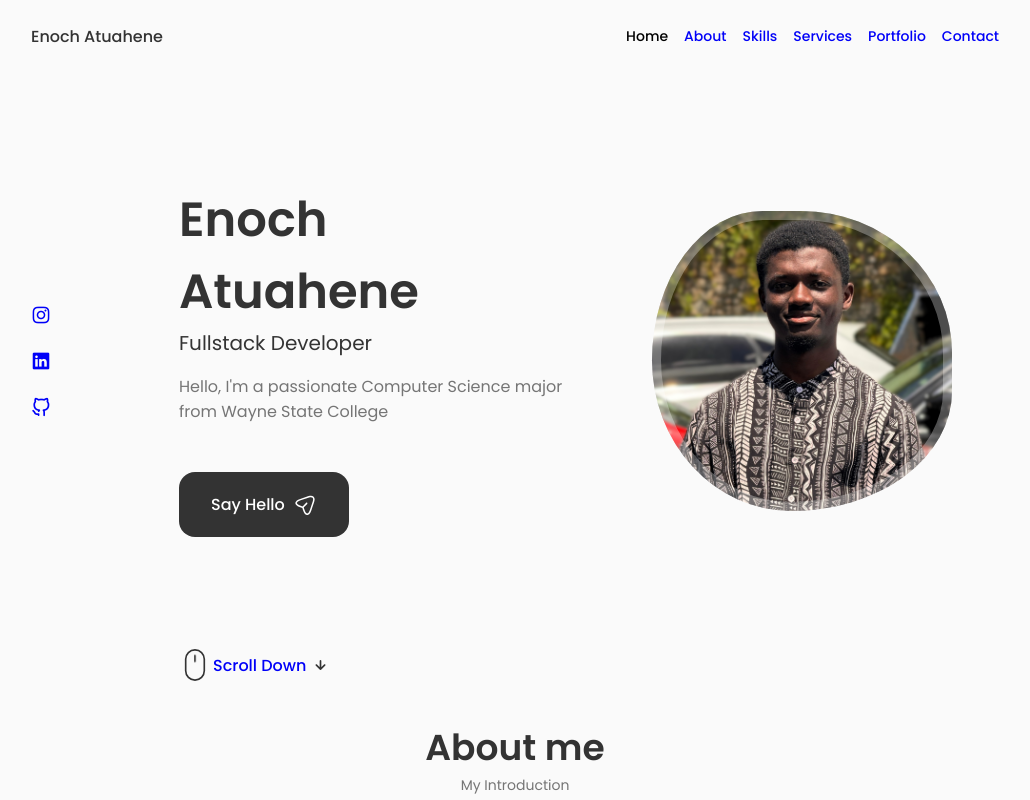
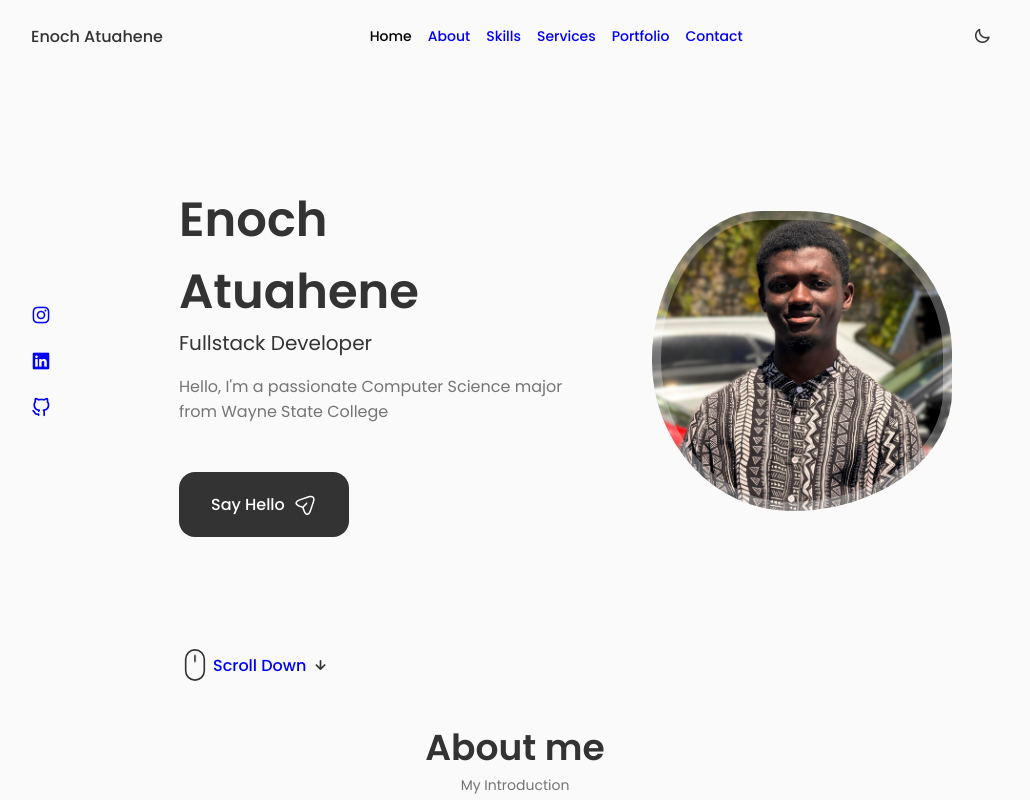
Before and after one commit to Typher7/portfolio_website, a React (Create React App) app: page / in a window 1280 px wide. Shown: the top 800 px of the page, without its empty margins (125-1155 px from the left). Built offline with nearby package versions, Linux system fonts and the light colour scheme.

Commit message:
light/dark mode update (#1)

```diff
--- a/src/App.css
+++ b/src/App.css
@@ -4,16 +4,8 @@
 /*=============== VARIABLES CSS ===============*/
 :root {
 	--header-height: 3rem;
-
-	/*========== Colors ==========*/
-	/*Color mode HSL(hue, saturation, lightness)*/
 	--hue: 0;
 	--sat: 0%;
-	--title-color: hsl(var(--hue), var(--sat), 20%);
-	--title-color-dark: hsl(var(--hue), var(--sat), 0%);
-	--text-color: hsl(var(--hue), var(--sat), 46%);
-	--body-color: hsl(var(--hue), var(--sat), 98%);
-	--container-color: #fff;
 
 	/*========== Font and typography ==========*/
 	--body-font: "Poppins", sans-serif;
@@ -48,6 +40,43 @@
 	--z-tooltip: 10;
 	--z-fixed: 100;
 	--z-modal: 1000;
+}
+
+:root[data-theme="light"] {
+	--title-color: hsl(var(--hue), var(--sat), 20%);
+	--title-color-dark: hsl(var(--hue), var(--sat), 0%);
+	--text-color: hsl(var(--hue), var(--sat), 46%);
+	--body-color: hsl(var(--hue), var(--sat), 98%);
+	--container-color: #fff;
+	--box-shadow: 0 2px 4px rgba(0, 0, 0, 0.1);
+}
+
+:root[data-theme="dark"] {
+	--title-color: #fff;
+	--title-color-dark: #e6e6e6;
+	--text-color: #bbb;
+	--body-color: #1a1a1a;
+	--container-color: #242424;
+	--box-shadow: 0 2px 4px rgba(0, 0, 0, 0.2);
+}
+
+.theme-toggle {
+    background: none;
+    border: none;
+    color: var(--title-color);
+    cursor: pointer;
+    font-size: 1.1rem;
+    padding: 0.5rem;
+    margin-left: 1rem;
+    transition: color 0.3s;
+}
+
+.theme-toggle:hover {
+    color: var(--title-color-dark);
+}
+
+body {
+    transition: background-color 0.3s, color 0.3s;
 }
 
 /* Responsive typography */
@@ -216,3 +245,22 @@
 		margin-right: var(--mb-1);
 	}
 }
+:root {
+	--body-color: #fafafa;
+	--title-color: hsl(var(--hue), 8%, 15%);
+	--title-color-dark: hsl(var(--hue), 8%, 15%);
+	--text-color: hsl(var(--hue), 8%, 45%);
+	--container-color: #fff;
+	--link-color: #0000f8;
+	--box-shadow: 0 2px 4px rgba(0, 0, 0, 0.2);
+}
+
+[data-theme='dark'] {
+	--body-color: #1a1a1a;
+	--title-color: hsl(var(--hue), 8%, 95%);
+	--title-color-dark: hsl(var(--hue), 8%, 95%);
+	--text-color: hsl(var(--hue), 8%, 75%);
+	--container-color: #2d2d2d;
+	--link-color: #66b3ff;
+	--box-shadow: 0 2px 4px rgba(0, 0, 0, 0.4);
+}
--- a/src/App.js
+++ b/src/App.js
@@ -7,7 +7,6 @@ import Skills from './components/skills/Skills';
 import Services from './components/services/Services';
 import Qualification from './components/qualification/Qualification';
 import Work from './components/work/Work';
-import Testimonials from './components/testimonials/Testimonials';
 import Contact from './components/contact/Contact';
 import Footer from './components/footer/Footer';
 import ScrollUp from './components/scrollup/ScrollUp';
@@ -24,7 +23,6 @@ function App() {
 				<Services />
 				<Qualification />
 				<Work />
-				{/* <Testimonials /> */}
 				<Contact />
 			</main>
 			<Footer />
--- a/src/components/contact/contact.css
+++ b/src/components/contact/contact.css
@@ -52,7 +52,7 @@
   align-items: center;
   justify-content: center;
   column-gap: 0.25rem;
-  color: #0000f8;
+  color: var(--link-color, #0000f8);
 }
 
 .contact__button-icon {
--- a/src/components/header/Header.jsx
+++ b/src/components/header/Header.jsx
@@ -1,10 +1,12 @@
 import React, { useState, useEffect } from "react";
 import "./header.css";
+import { useTheme } from "../../context/ThemeContext";
 
 const Header = () => {
     const [isScrolled, setIsScrolled] = useState(false);
     const [toggle, setToggle] = useState(false);
     const [activeNav, setActiveNav] = useState("#home");
+    const { isDarkMode, toggleTheme } = useTheme();
 
     useEffect(() => {
         const handleScroll = () => {
@@ -48,6 +50,9 @@ const Header = () => {
                 <div className="nav__toggle" onClick={() => setToggle(!toggle)}>
                     <i className="uil uil-apps"></i>
                 </div>
+                <button onClick={toggleTheme} className="theme-toggle">
+                    <i className={`uil ${isDarkMode ? 'uil-sun' : 'uil-moon'}`}></i>
+                </button>
             </nav>
         </header>
     );
--- a/src/components/header/header.css
+++ b/src/components/header/header.css
@@ -30,10 +30,9 @@
     flex-direction: column;
     align-items: center;
     font-size: var(--small-font-size);
-    color: #0000f8;
+    color: var(--link-color, #0000f8);
     font-weight: var(--font-medium);
     transition: .3s;
-
 }
 
 .nav__icon,
--- a/src/components/home/home.css
+++ b/src/components/home/home.css
@@ -17,7 +17,7 @@
 
 .home__social-icon{
     font-size: 1.25rem;
-    color: #0000f8;
+    color: var(--link-color, var(--title-color));
 }
 
 .home__social-icon:hover {
@@ -102,7 +102,7 @@
 }
 
 .home__scroll-name{
-    color: #0000f8;
+    color: var(--link-color, var(--title-color));
     font-weight: var(--font-medium);
     margin-right: var(--mb-0-25);
     margin-left: 2px;
--- a/src/components/services/services.css
+++ b/src/components/services/services.css
@@ -25,7 +25,7 @@
 }
 
 .services__button {
-  color: #0000f8;
+  color: var(--link-color, var(--title-color));
   font-size: var(--small-font-size);
   display: inline-flex;
   align-items: center;
--- a/src/components/work/work.css
+++ b/src/components/work/work.css
@@ -34,7 +34,7 @@
   display: flex;
   align-items: center;
   column-gap: 0.25rem;
-  color: #0000f8;
+  color: var(--link-color, #0000f8);
 }
 
 .work__button-icon {
--- /dev/null
+++ b/src/context/ThemeContext.jsx
@@ -0,0 +1,52 @@
+import React, { createContext, useState, useContext, useEffect } from 'react';
+
+const ThemeContext = createContext();
+
+export const ThemeProvider = ({ children }) => {
+    const [isDarkMode, setIsDarkMode] = useState(() => {
+        const savedTheme = localStorage.getItem('theme');
+        const systemPrefersDark = window.matchMedia('(prefers-color-scheme: dark)');
+
+        return savedTheme === null ? systemPrefersDark.matches : savedTheme === 'dark';
+    });
+
+    useEffect(() => {
+        const systemPrefersDark = window.matchMedia('(prefers-color-scheme: dark)');
+
+        const handleSystemThemeChange = (e) => {
+            if (localStorage.getItem('theme') === null) {
+                setIsDarkMode(e.matches);
+            }
+        };
+
+        systemPrefersDark.addEventListener('change', handleSystemThemeChange);
+
+        document.documentElement.setAttribute('data-theme', isDarkMode ? 'dark' : 'light');
+
+        return () => {
+            systemPrefersDark.removeEventListener('change', handleSystemThemeChange);
+        };
+    }, [isDarkMode]);
+
+    const toggleTheme = () => {
+        setIsDarkMode(prev => {
+            const newTheme = !prev;
+            localStorage.setItem('theme', newTheme ? 'dark' : 'light');
+            return newTheme;
+        });
+    };
+
+    return (
+        <ThemeContext.Provider value={{ isDarkMode, toggleTheme }}>
+            {children}
+        </ThemeContext.Provider>
+    );
+};
+
+export const useTheme = () => {
+    const context = useContext(ThemeContext);
+    if (context === undefined) {
+        throw new Error('useTheme must be used within a ThemeProvider');
+    }
+    return context;
+};
--- a/src/index.js
+++ b/src/index.js
@@ -3,11 +3,14 @@ import ReactDOM from 'react-dom/client';
 import './index.css';
 import App from './App';
 import reportWebVitals from './reportWebVitals';
+import { ThemeProvider } from './context/ThemeContext';
 
 const root = ReactDOM.createRoot(document.getElementById('root'));
 root.render(
   <React.StrictMode>
-    <App />
+    <ThemeProvider>
+      <App />
+    </ThemeProvider>
   </React.StrictMode>
 );
 
```
Lines whose indentation alone changed are shown as unchanged.
